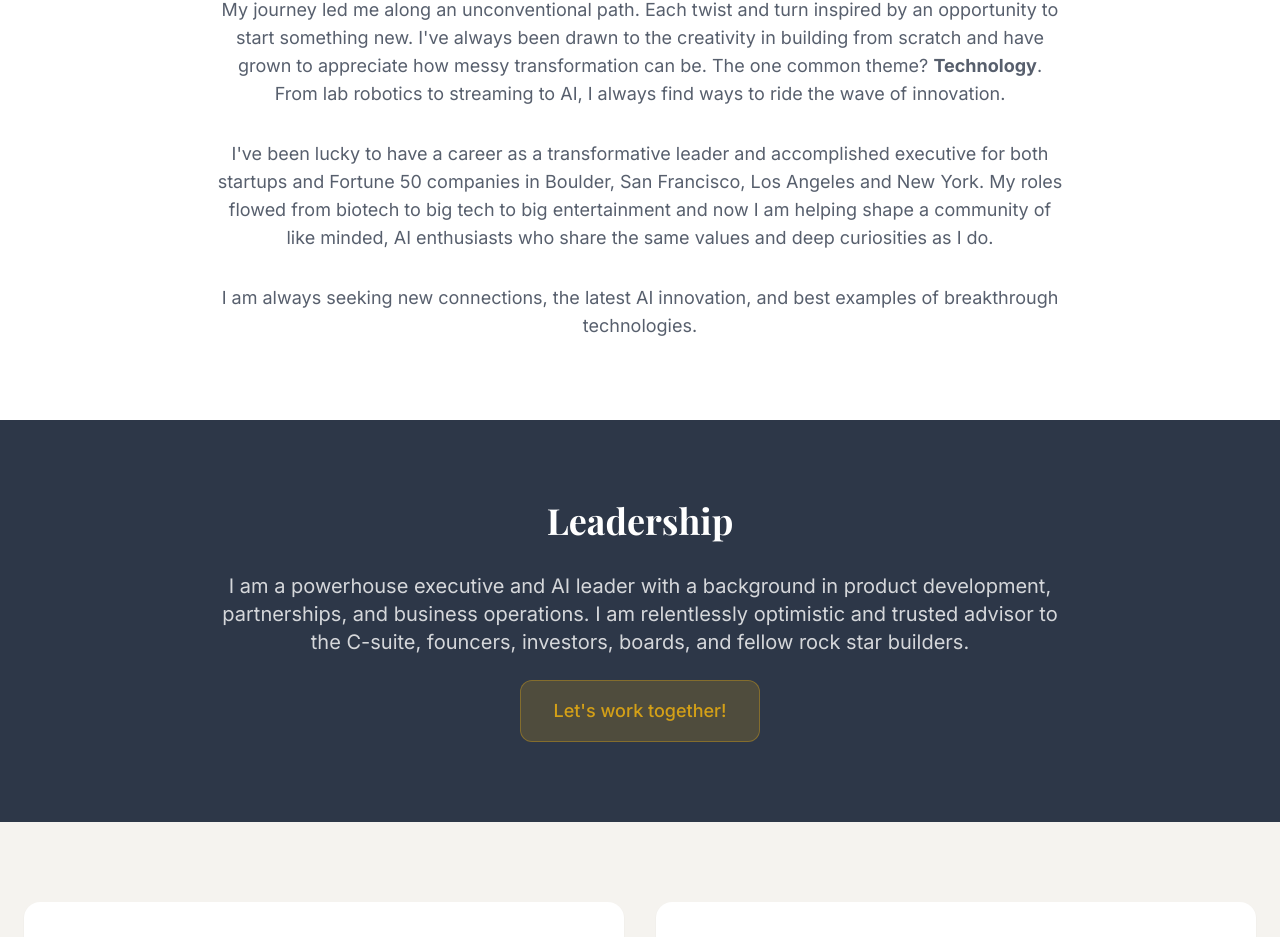
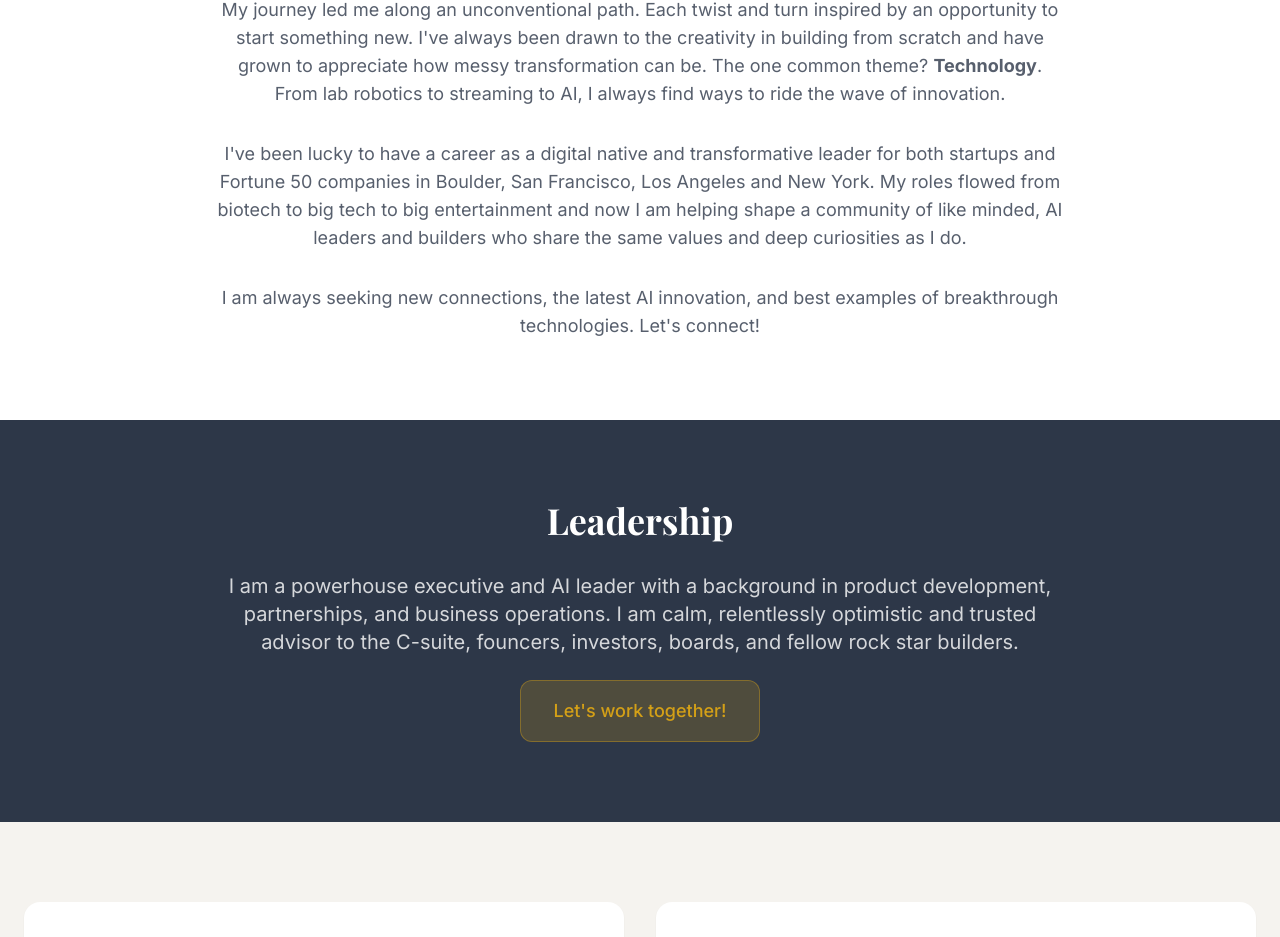
Before and after one commit to Missmoontaxi/paula-site, a Next.js app: page /about in a window 1280 px wide. Shown: the part 896-1833 px from the top of the page. Built offline with nearby package versions, Linux system fonts and the light colour scheme.

Commit message:
about changes

```diff
--- a/src/app/about/page.tsx
+++ b/src/app/about/page.tsx
@@ -131,16 +131,16 @@ export default function AboutPage() {
               </p>
 
               <p>
-                I've been lucky to have a career as a transformative leader and accomplished
-                executive for both startups and Fortune 50 companies in Boulder, San Francisco,
+                I've been lucky to have a career as a digital native and transformative leader
+                for both startups and Fortune 50 companies in Boulder, San Francisco,
                 Los Angeles and New York. My roles flowed from biotech to big tech to big
-                entertainment and now I am helping shape a community of like minded, AI enthusiasts
-                who share the same values and deep curiosities as I do.
+                entertainment and now I am helping shape a community of like minded, AI leaders
+                and builders who share the same values and deep curiosities as I do.
               </p>
 
               <p>
                 I am always seeking new connections, the latest AI innovation, and best examples
-                of breakthrough technologies.
+                of breakthrough technologies. Let's connect!
               </p>
             </div>
           </motion.div>
@@ -162,7 +162,7 @@ export default function AboutPage() {
 
             <p className="text-xl text-white/80 mb-6">
               I am a powerhouse executive and AI leader with a background in product
-              development, partnerships, and business operations. I am relentlessly
+              development, partnerships, and business operations. I am calm, relentlessly
               optimistic and trusted advisor to the C-suite, founcers, investors,
               boards, and fellow rock star builders.
             </p>
```
